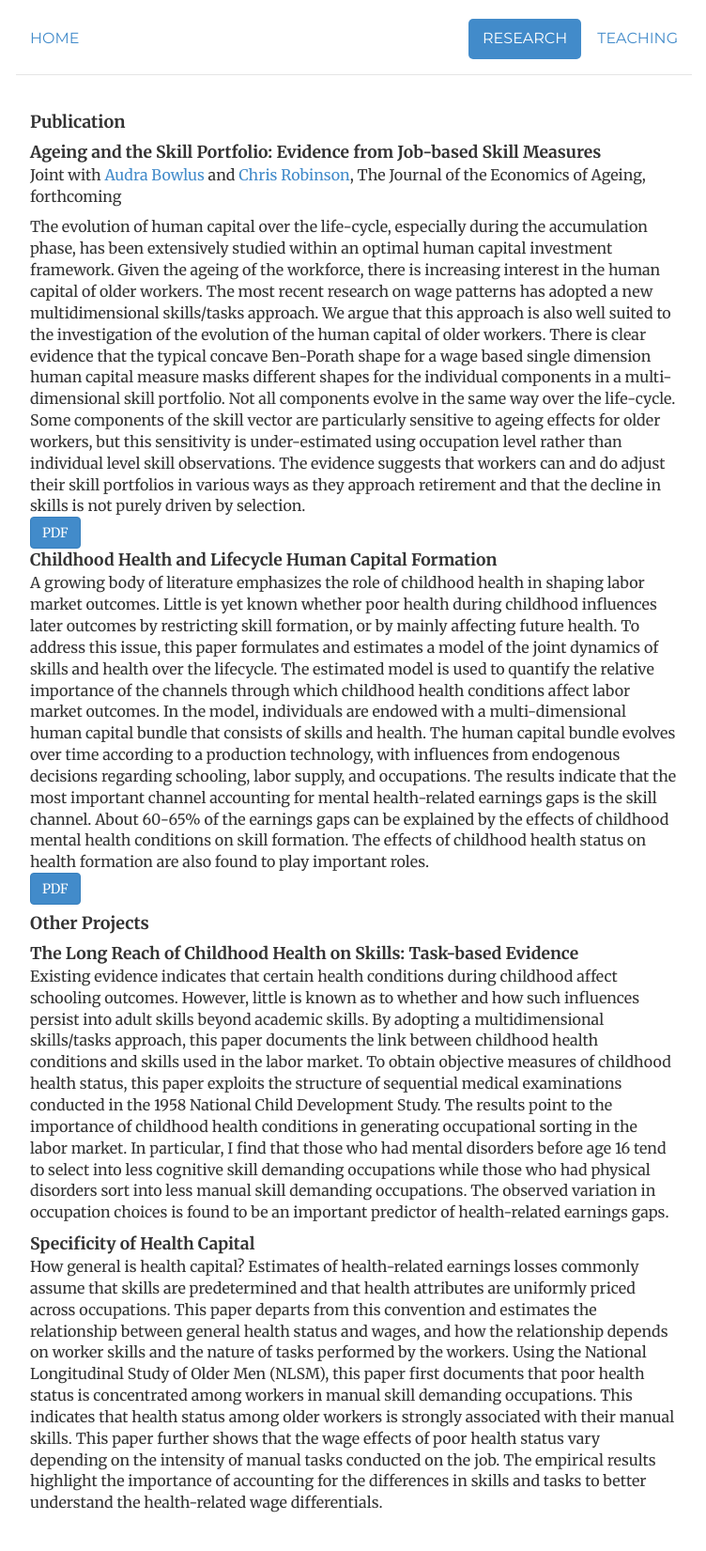
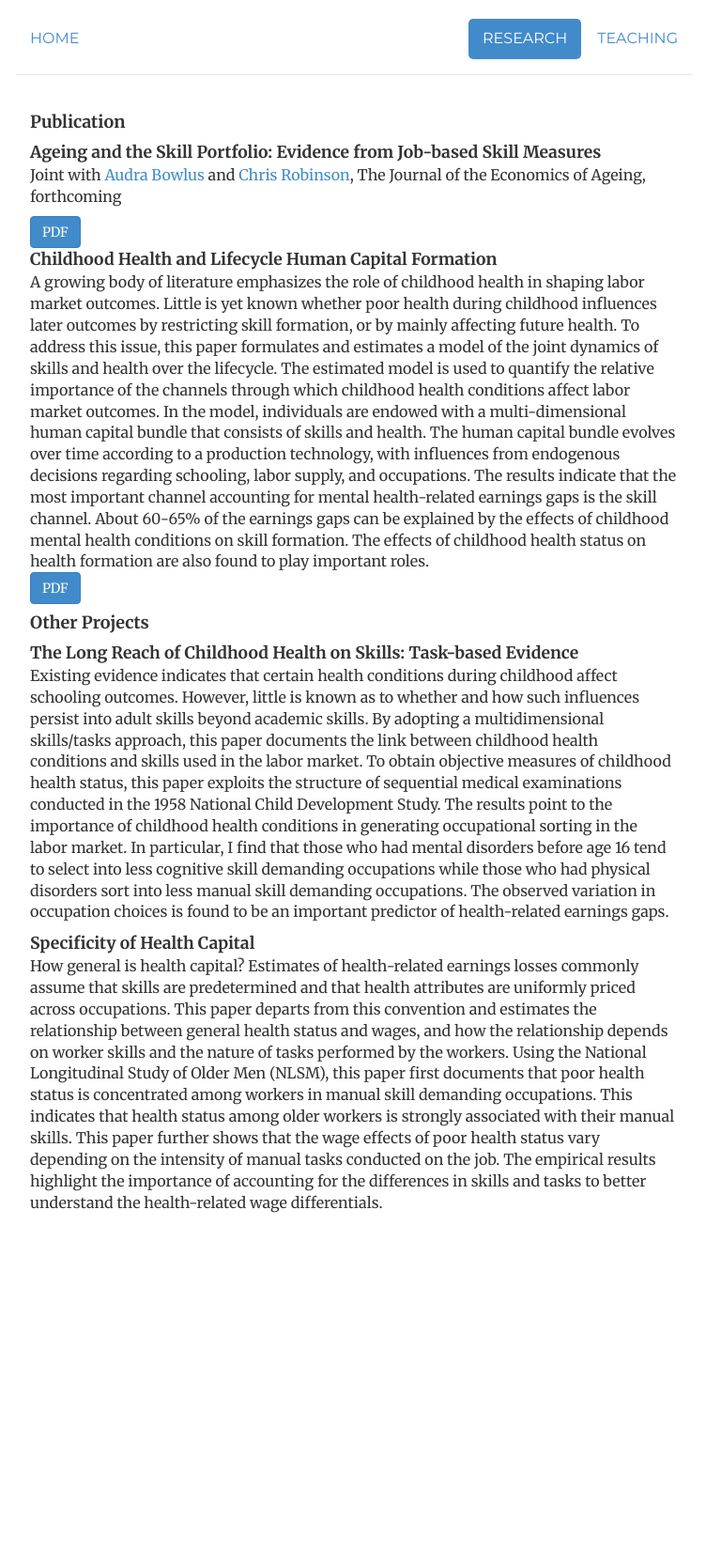
Before and after one commit to morihiroaki/morihiroaki.github.io, a Jekyll site: the page built from research.html, in a window 1280 px wide. Shown: the whole page at 94% size, without its empty margins (263-1015 px from the left). Built offline with Jekyll 4.4.1, drawn with Linux system fonts in a browser that asks for light colours; after the commit the page ends 1331 px from its top, so only the background shows below that.

Commit message:
Update research.html

```diff
--- a/research.html
+++ b/research.html
@@ -10,18 +10,6 @@ description:
 <div class='span10 offset1'>
 <div class='pTitle'> Ageing and the Skill Portfolio: Evidence from Job-based Skill Measures</div>
 <p> Joint with <a href="http://economics.uwo.ca/people/faculty/bowlus.html">Audra Bowlus</a> and <a href="http://economics.uwo.ca/people/faculty/robinson.html">Chris Robinson</a>, The Journal of the Economics of Ageing, forthcoming</p>
-<div style="width:100%">
-The evolution of human capital over the life-cycle, especially during the accumulation phase,
-has been extensively studied within an optimal human capital investment framework.
-Given the ageing of the workforce, there is increasing interest in the human capital of older workers.
-The most recent research on wage patterns has adopted a new multidimensional skills/tasks approach.
-We argue that this approach is also well suited to the investigation of the evolution of the human capital of older workers.
-There is clear evidence that the typical concave Ben-Porath shape for a wage based single dimension human capital measure
-masks different shapes for the individual components in a multi- dimensional skill portfolio.
-Not all components evolve in the same way over the life-cycle. Some components of the skill vector are particularly sensitive to ageing effects for older workers,
-but this sensitivity is under-estimated using occupation level rather than individual level skill observations. The evidence suggests that workers can and do adjust
-their skill portfolios in various ways as they approach retirement and that the decline in skills is not purely driven by selection.
-</div>
 </div>
 <a target="_blank" href="/files/Bowlus_Mori_Robinson_2016_wp.pdf" class="btn btn-primary" title="BMR16">PDF</a>
 
```
